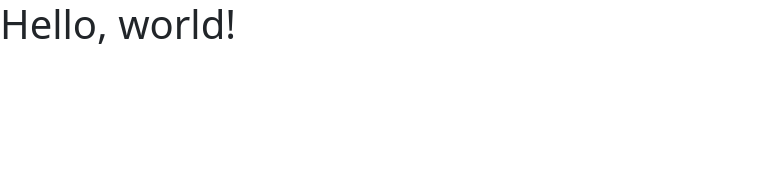
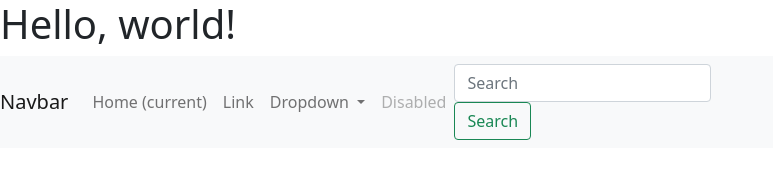
Before and after one commit to teamtaroftc/taro-website, a plain HTML site: page index.html in a window 1280 px wide. Shown: the whole page, without its empty margins (0-773 px from the left). Drawn offline with nearby package versions, Linux system fonts and the light colour scheme.

Commit message:
updates 10/17

```diff
--- a/index.html
+++ b/index.html
@@ -7,11 +7,50 @@
 
     <!-- Bootstrap CSS -->
     <link href="https://cdn.jsdelivr.net/npm/bootstrap@5.1.2/dist/css/bootstrap.min.css" rel="stylesheet" integrity="sha384-uWxY/CJNBR+1zjPWmfnSnVxwRheevXITnMqoEIeG1LJrdI0GlVs/9cVSyPYXdcSF" crossorigin="anonymous">
+    <link rel="stylesheet" href="style.css" />
 
     <title>Hello, world!</title>
   </head>
   <body>
     <h1>Hello, world!</h1>
+
+    <nav class="navbar navbar-expand-lg navbar-light bg-light">
+      <a class="navbar-brand" href="#">Navbar</a>
+      <button class="navbar-toggler" type="button" data-toggle="collapse" data-target="#navbarSupportedContent" aria-controls="navbarSupportedContent" aria-expanded="false" aria-label="Toggle navigation">
+        <span class="navbar-toggler-icon"></span>
+      </button>
+
+      <div class="collapse navbar-collapse" id="navbarSupportedContent">
+        <ul class="navbar-nav mr-auto">
+          <li class="nav-item active">
+            <a class="nav-link" href="#">Home <span class="sr-only">(current)</span></a>
+          </li>
+          <li class="nav-item">
+            <a class="nav-link" href="#">Link</a>
+          </li>
+          <li class="nav-item dropdown">
+            <a class="nav-link dropdown-toggle" href="#" id="navbarDropdown" role="button" data-toggle="dropdown" aria-haspopup="true" aria-expanded="false">
+              Dropdown
+            </a>
+            <div class="dropdown-menu" aria-labelledby="navbarDropdown">
+              <a class="dropdown-item" href="#">Action</a>
+              <a class="dropdown-item" href="#">Another action</a>
+              <div class="dropdown-divider"></div>
+              <a class="dropdown-item" href="#">Something else here</a>
+            </div>
+          </li>
+          <li class="nav-item">
+            <a class="nav-link disabled" href="#">Disabled</a>
+          </li>
+        </ul>
+        <form class="form-inline my-2 my-lg-0">
+          <input class="form-control mr-sm-2" type="search" placeholder="Search" aria-label="Search">
+          <button class="btn btn-outline-success my-2 my-sm-0" type="submit">Search</button>
+        </form>
+      </div>
+    </nav>
+
+
 
     <!-- Optional JavaScript; choose one of the two! -->
 
```
Also changed, not shown: style.css (added).
